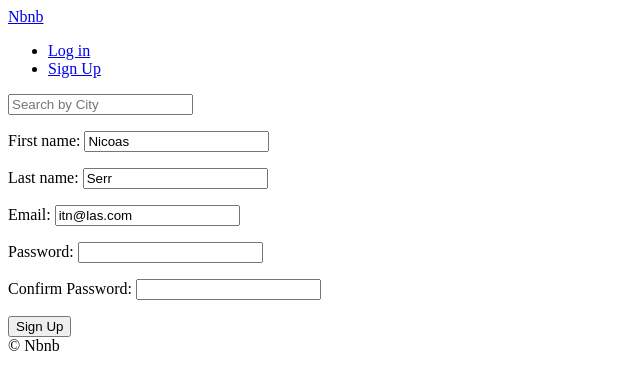
After one commit to sjw6250/airbnb-clone, a Django app: page /users/signup in a window 1280 px wide. The commit adds this page. Shown: the top 390 px of the page, without its empty margins (0-640 px from the left). Run offline with Django 3.2, Linux system fonts and the light colour scheme.

Commit message:
15.sign up without modelforms

```diff
--- a/templates/partials/header.html
+++ b/templates/partials/header.html
@@ -1,8 +1,5 @@
 <header>
-    <a href="{% url "core:home" %}">Nbnb</a>
-    <ul>
-        <li><a href="#">Login</a></li>
-    </ul>
+    {% include "partials/nav.html" %}
     <form method="get" action="{% url "rooms:search" %}">
         <input name="city" placeholder="Search by City" />
     </form>
--- a/templates/partials/nav.html
+++ b/templates/partials/nav.html
@@ -4,5 +4,6 @@
         <li><a href="{% url "users:logout" %}">Log out</a></li>
     {% else %}
         <li><a href="{% url "users:login" %}">Log in</a></li>
+        <li><a href="{% url "users:signup" %}">Sign Up</a></li>
     {% endif %}
 </ul>
--- /dev/null
+++ b/templates/users/signup.html
@@ -0,0 +1,16 @@
+{% extends "base.html" %}
+
+
+{% block page_name %}
+    Sign Up
+{% endblock page_name %}
+
+{% block content %}
+    <form method="POST", action="{% url "users:signup" %}">
+        {% csrf_token %}
+        {{form.as_p}}
+        <button>Sign Up</button>
+    </form>
+
+
+{% endblock content %}
--- a/users/forms.py
+++ b/users/forms.py
@@ -18,3 +18,40 @@ class LoginForm(forms.Form):
                 self.add_error("password", forms.ValidationError("Password is wrong"))
         except models.User.DoesNotExist:
             self.add_error("email", forms.ValidationError("User does not exist"))
+
+
+class SignUpForm(forms.Form):
+
+    first_name = forms.CharField(max_length=80)
+    last_name = forms.CharField(max_length=80)
+    email = forms.EmailField()
+    password = forms.CharField(widget=forms.PasswordInput)
+    password1 = forms.CharField(widget=forms.PasswordInput, label="Confirm Password")
+
+    def clean_email(self):
+        email = self.cleaned_data.get("email")
+        try:
+            models.User.objects.get(email=email)
+            raise forms.ValidationError("User already exists with that email")
+        except models.User.DoesNotExist:
+            return email
+
+    def clean_password1(self):
+        password = self.cleaned_data.get("password")
+        password1 = self.cleaned_data.get("password1")
+        if password != password1:
+            raise forms.ValidationError("Password confirmation does not match")
+        else:
+            return password
+
+    def save(self):
+        first_name = self.cleaned_data.get("first_name")
+        last_name = self.cleaned_data.get("last_name")
+        email = self.cleaned_data.get("email")
+        password = self.cleaned_data.get("password")
+        password1 = self.cleaned_data.get("password1")
+
+        user = models.User.objects.create_user(email, email, password)
+        user.first_name = first_name
+        user.last_name = last_name
+        user.save()
--- a/users/urls.py
+++ b/users/urls.py
@@ -7,4 +7,5 @@ app_name = "users"
 urlpatterns = [
     path("login", views.LoginView.as_view(), name="login"),
     path("logout", views.log_out, name="logout"),
+    path("signup", views.SignUpView.as_view(), name="signup"),
 ]
--- a/users/views.py
+++ b/users/views.py
@@ -1,7 +1,10 @@
+from django.forms.forms import Form
+from django.views.generic import FormView
 from django.views import View
 from django.shortcuts import render, redirect, reverse
 from django.contrib.auth import authenticate, login, logout
 from . import forms
+from django.urls import reverse_lazy
 
 
 class LoginView(View):
@@ -24,3 +27,19 @@ class LoginView(View):
 def log_out(request):
     logout(request)
     return redirect(reverse("core:home"))
+
+
+class SignUpView(FormView):
+    template_name = "users/signup.html"
+    form_class = forms.SignUpForm
+    success_url = reverse_lazy("core:home")
+    initial = {"first_name": "Nicoas", "last_name": "Serr", "email": "itn@las.com"}
+
+    def form_valid(self, form):
+        form.save()
+        email = form.cleaned_data.get("email")
+        password = form.cleaned_data.get("password")
+        user = authenticate(self.request, username=email, password=password)
+        if user is not None:
+            login(self.request, user)
+        return super().form_valid(form)
```
